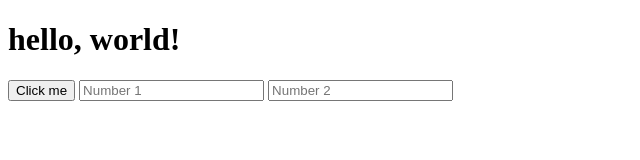
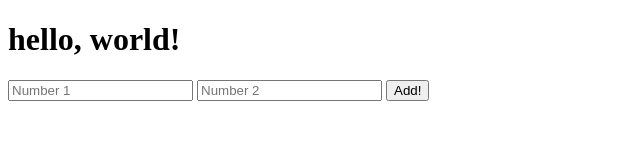
Before and after one commit to Howakyl/typescript-time, a plain HTML site: page index.html in a window 1280 px wide. Shown: the whole page, without its empty margins (0-640 px from the left). Drawn offline with Linux system fonts and the light colour scheme.

Commit message:
modified html hierarchy

```diff
--- a/index.html
+++ b/index.html
@@ -10,8 +10,8 @@
 <body>
     <h1>hello, world!</h1>
 
-    <button>Click me</button>
     <input type="text" id="num1" placeholder="Number 1">
     <input type="text" id="num2" placeholder="Number 2">
+    <button>Add!</button>
 </body>
 </html>
```
